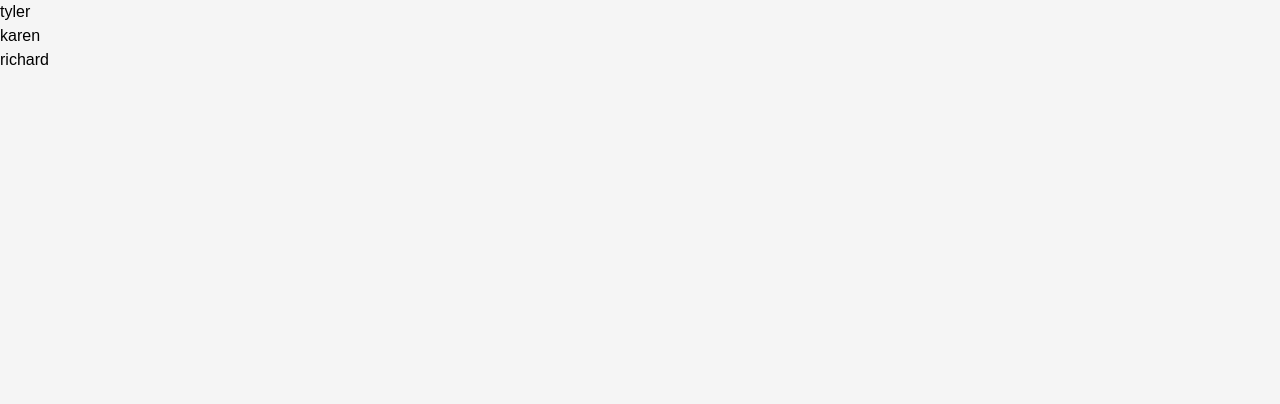
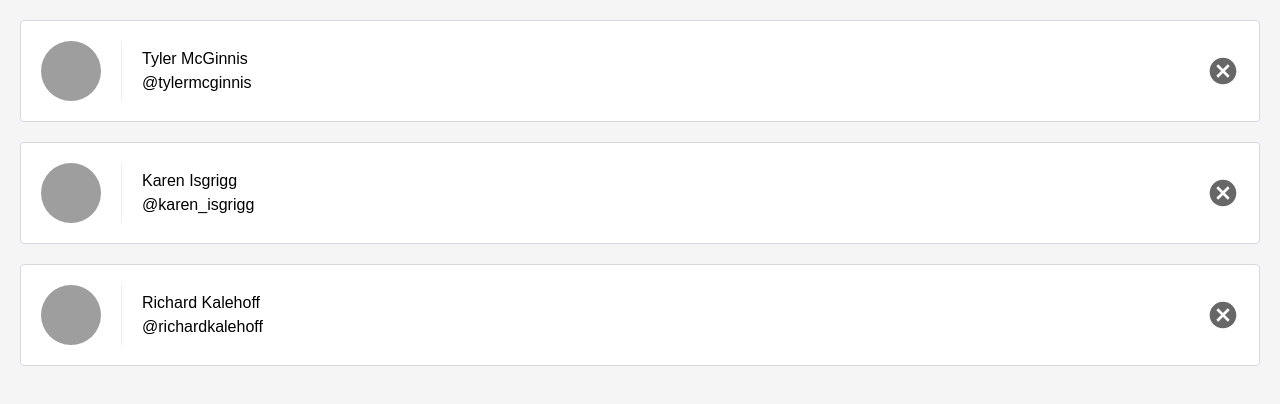
Before and after one commit to joshiujjawal22/Contact-Page, a React (Create React App) app: page / in a window 1280 px wide. Shown: the top 404 px of the page. Built offline with nearby package versions, Linux system fonts and the light colour scheme.

Commit message:
Changed contact file according to styling

```diff
--- a/src/ListContacts.js
+++ b/src/ListContacts.js
@@ -7,10 +7,23 @@
     return (
       <ol className='contact-list'>
 
-     { this.props.contacts.map( (contact) =>
-                 	<li key={contact.id}>{contact.id}</li>
-                 	)
+     { this.props.contacts.map( (contact) =>(
+                        <li key={contact.id} className="contact-list-item">
+                       <div className='contact-avatar'
+                       style={{
+                       backgroundImage:`url(${contact.avatarURL})`
+                      }}
+                      >
+                      </div>
+                      <div className="contact-details">
+                      <p>{contact.name}</p>
+                      <p>{contact.handle}</p>
+                      </div>
+                      <button className="contact-remove">Remove</button>
+                      </li>)
+                 )
                  }
+
       </ol>
     )
   }
```
